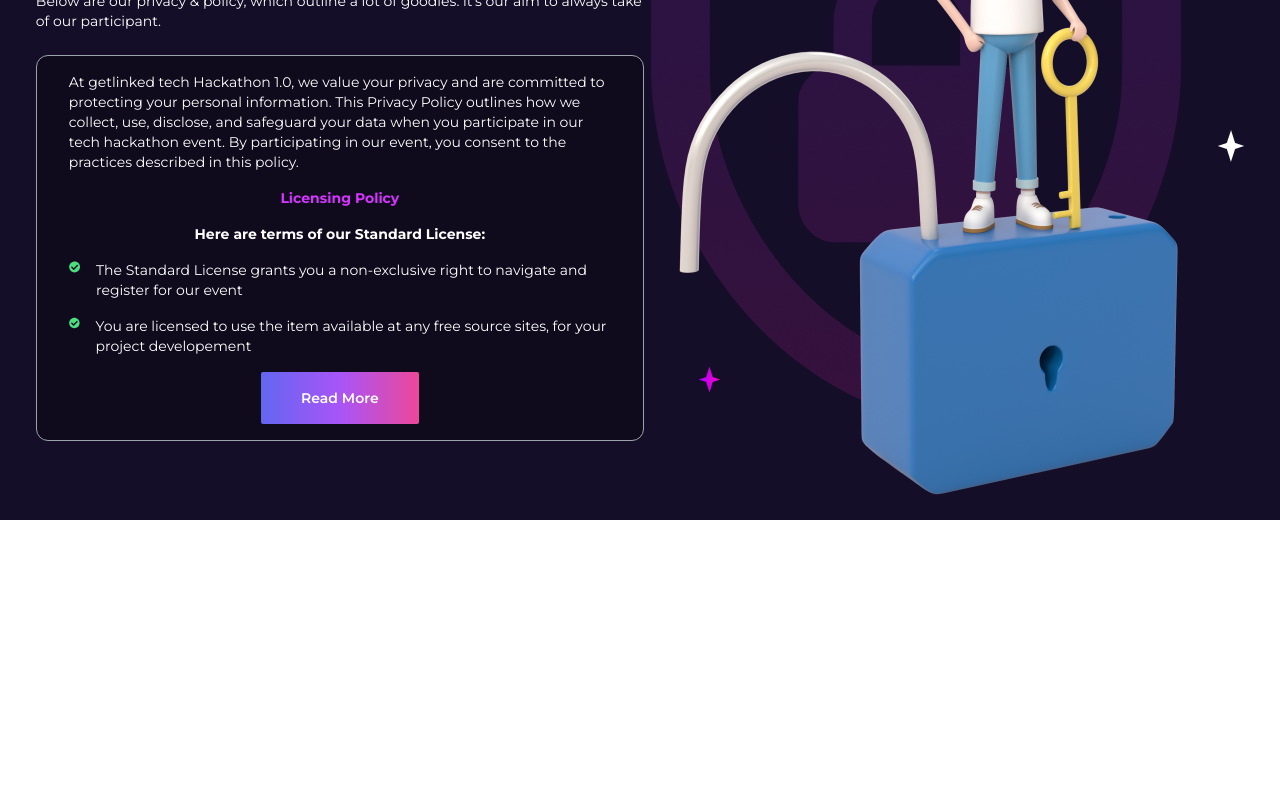
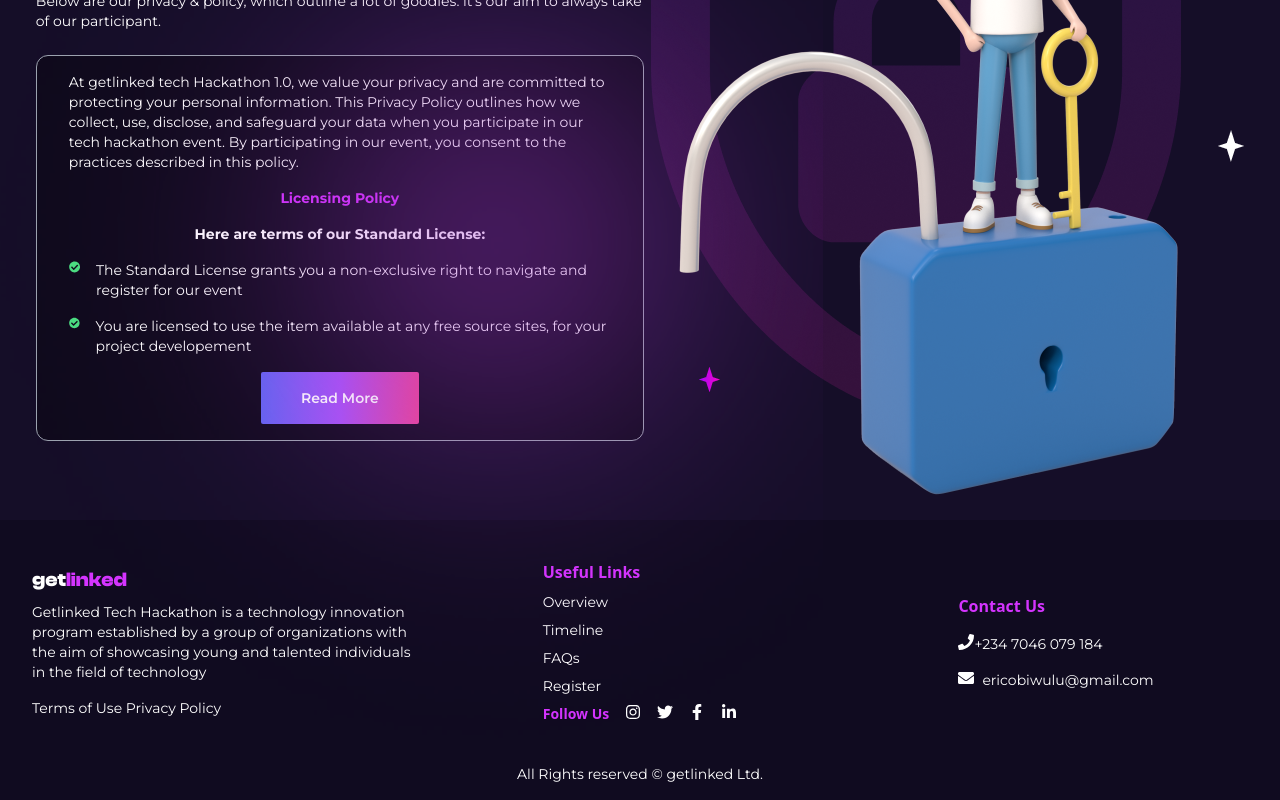
Before and after one commit to thamesblanq/getLinked, a React (Vite) app: page / in a window 1280 px wide. Shown: the part 6162-6962 px from the top of the page. Before the commit the page ends 6682 px from the top, so only its background shows below. Built offline with nearby package versions, Linux system fonts and the light colour scheme.

Commit message:
footer created and accordion animation created

```diff
--- a/src/App.jsx
+++ b/src/App.jsx
@@ -1,5 +1,6 @@
 import Header from "./components/Header"
 import  Content from "./components/Content"
+import Footer from "./components/Footer"
 
 function App() {
 
@@ -7,6 +8,7 @@
     <div className="bg-[#150E28] overflow-hidden">
        <Header />
        <Content />
+       <Footer/>
     </div>
   )
 }
--- a/src/components/Accordion.jsx
+++ b/src/components/Accordion.jsx
@@ -72,11 +72,13 @@
                         {activeIndex === index ? <FaMinus /> : <FaPlus />}
                     </button>
                 </div>
-                {activeIndex === index && (
-                        <div className="text-white font-montserrat text-xs max-h-auto overflow-hidden duration-500 transition-all">
-                            <p>{item.answer}</p>
-                        </div>
-                )}
+                <div
+                    className={`transition-all ease-in-out duration-500 text-white font-montserrat text-xs max-h-0 overflow-hidden ${
+                    activeIndex === index ? 'max-h-screen p-4' : 'max-h-0 p-0'
+                    }`}
+                >
+                    <p>{item.answer}</p>
+                </div>
             </li>
             )}
         </ul>
--- a/src/components/Content.jsx
+++ b/src/components/Content.jsx
@@ -315,6 +315,7 @@
                 <img src={bigStar} className='absolute top-10 md:top-0 left-16 md:left-32'></img>
                 <img src={whiteStar} className='bottom-0 right-0'></img>
                 <img src={smallStar} className='absolute bottom-32 right-8 md:right-[35rem]'></img>
+                <img src={purpleLens} className='absolute bottom-64 md:-bottom-64 -left-32 opacity-50'></img>
 
             </div>
 
--- /dev/null
+++ b/src/components/Footer.jsx
@@ -0,0 +1,65 @@
+import { FaEnvelope, FaFacebookF, FaInstagram, FaLinkedinIn, FaPhone, FaTwitter } from 'react-icons/fa';
+import Logo from './Logo';
+
+const Footer = () => {
+  return (
+    <footer className="bg-[#100B20]">
+
+        <div className='grid md:grid-cols-3 grid-rows-1 items-center justify-center gap-8 py-10 px-8'>
+
+            <div className='flex flex-col gap-4'>
+
+                <div className='flex flex-col gap-2'>
+                    <Logo />
+                    <p className='font-montserrat text-sm text-white'>Getlinked Tech Hackathon is a technology innovation program
+                        established by a group of organizations with the aim of showcasing
+                        young and talented individuals in the field of technology
+                    </p>
+                </div>
+                <p className='font-montserrat text-sm cursor-pointer text-white'>Terms of Use <span className='w-[10px] h-[100px] bg-red-500'></span>   Privacy Policy</p>
+            </div>
+
+            <div className='flex flex-col items-start md:items-center gap-2'>
+                <div className='flex flex-col gap-2'>
+                    <h1 className='text-span text-base font-semibold'>Useful Links</h1>
+                    <p className='font-montserrat text-white text-sm cursor-pointer hover:italic ease-in-out duration-500'>Overview</p>
+                    <p className='font-montserrat text-white text-sm cursor-pointer hover:italic ease-in-out duration-500'>Timeline</p>
+                    <p className='font-montserrat text-white text-sm cursor-pointer hover:italic ease-in-out duration-500'>FAQs</p>
+                    <p className='font-montserrat text-white text-sm cursor-pointer hover:italic ease-in-out duration-500'>Register</p>
+                    <div className='flex items-start gap-4'>
+                        <h1 className='text-span text-sm font-semibold'>Follow Us</h1>
+                        <FaInstagram  className='text-white hover:scale-125 transition-all ease-in-out duration-500 cursor-pointer'/>
+                        <FaTwitter className='text-white hover:scale-125 transition-all ease-in-out duration-500 cursor-pointer'/>
+                        <FaFacebookF className='text-white hover:scale-125 transition-all ease-in-out duration-500 cursor-pointer'/>
+                        <FaLinkedinIn className='text-white hover:scale-125 transition-all ease-in-out duration-500 cursor-pointer'/>
+                    </div>
+                </div>
+
+            </div>
+
+            <div className='flex flex-col gap-4 items-start md:items-center'>
+
+                <div className='flex flex-col gap-4'>
+                    <h1 className='text-span text-base font-semibold'>Contact Us</h1>
+                    <div className='flex'>
+                        <FaPhone className='text-white gap-2' />
+                        <a href='tel:+2347046079184' className='font-montserrat text-white text-sm'>+234 7046 079 184</a>
+                    </div>
+
+                    <div className='flex gap-2'>
+                        <FaEnvelope className='text-white' />
+                        <a href='mailto:ericobiwulu@gmail.com' className='font-montserrat text-white text-sm'>ericobiwulu@gmail.com</a>
+                    </div>
+                </div>
+
+            </div>
+
+        </div>
+
+        <p className='flex items-center justify-center font-montserrat text-sm text-white pb-4'>All Rights reserved &copy; getlinked Ltd.</p>
+
+    </footer>
+  )
+}
+
+export default Footer
```
